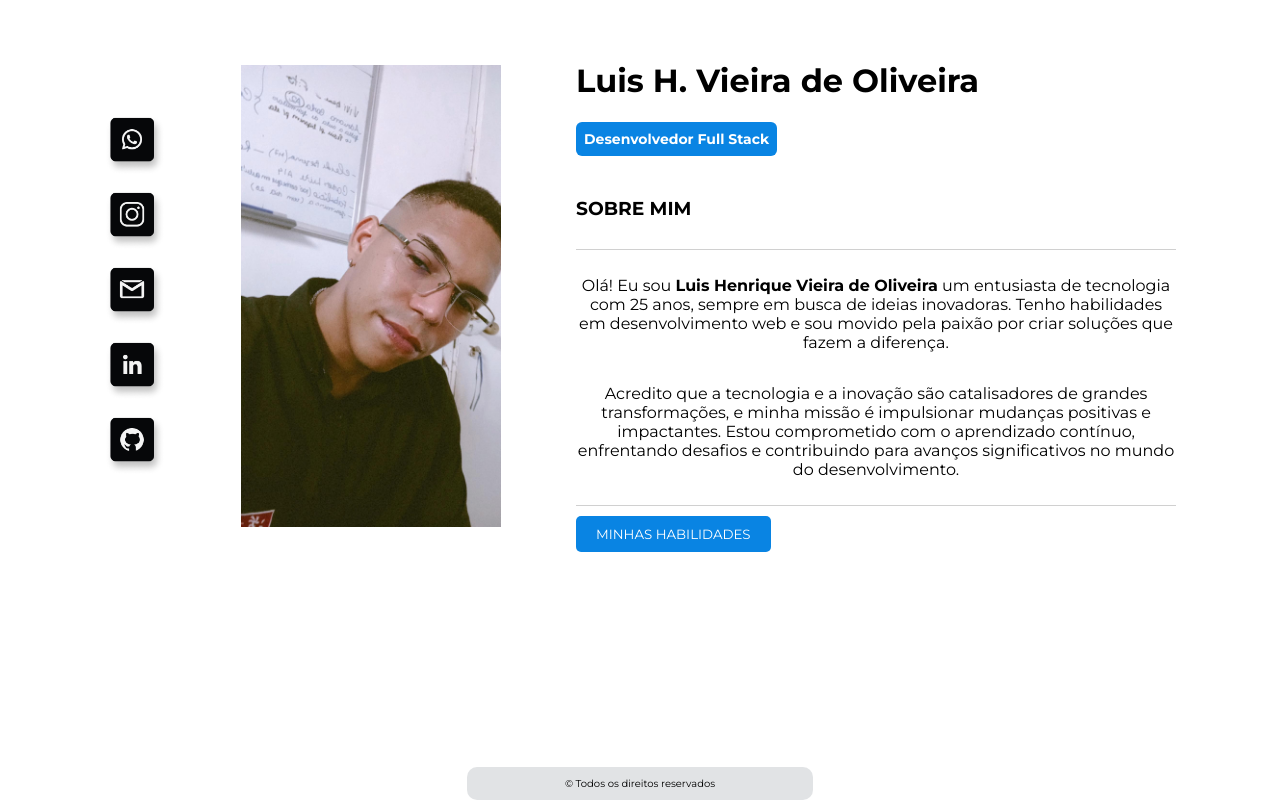
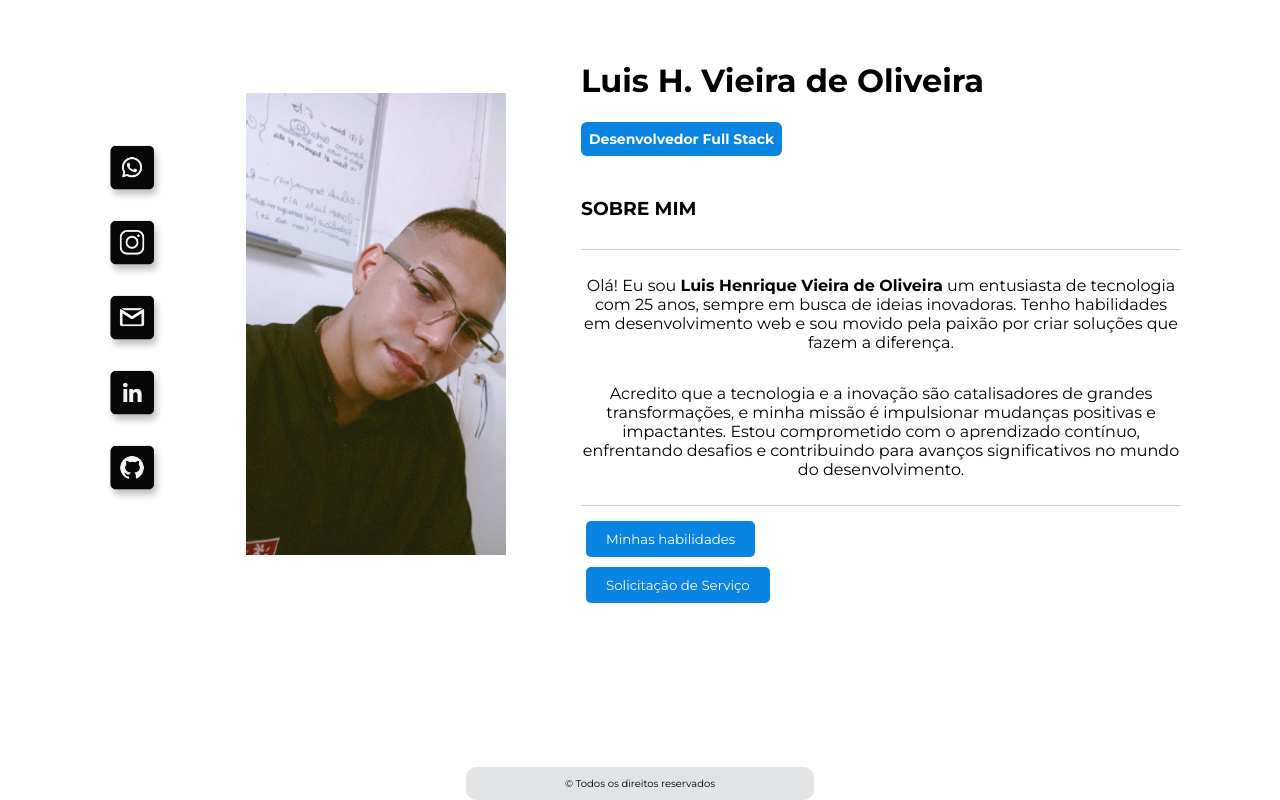
Before and after one commit to lh5818181/myLinkBio_Vite, a Vue app: page / in a window 1280 px wide. Built offline with nearby package versions, Linux system fonts and the light colour scheme.

Commit message:
adicionando botão de serviços

```diff
--- a/src/components/Biography.vue
+++ b/src/components/Biography.vue
@@ -8,7 +8,10 @@
         <p>Acredito que a tecnologia e a inovação são catalisadores de grandes transformações, e minha missão é impulsionar mudanças positivas e impactantes. Estou comprometido com o aprendizado contínuo, enfrentando desafios e contribuindo para avanços significativos no mundo do desenvolvimento.</p>
         <hr />
         <a href="https://main.djaerr18p7b3q.amplifyapp.com/" target="_blank" rel="noopener noreferrer">
-            <button class="skills-button">MINHAS HABILIDADES</button>
+            <button class="skills-button">Minhas habilidades</button>
+        </a>
+        <a href="https://forms.gle/nCmqmdzvENkontfH6" target="_blank">
+            <button class="skills-button">Solicitação de Serviço</button>
         </a>
     </div>
 </template>
--- a/src/style.css
+++ b/src/style.css
@@ -40,6 +40,10 @@ button {
   border-radius: 5px;
 }
 
+a {
+  margin: 5px;
+}
+
 /* Rodapé */
 .footer {
   text-align: center;
```
